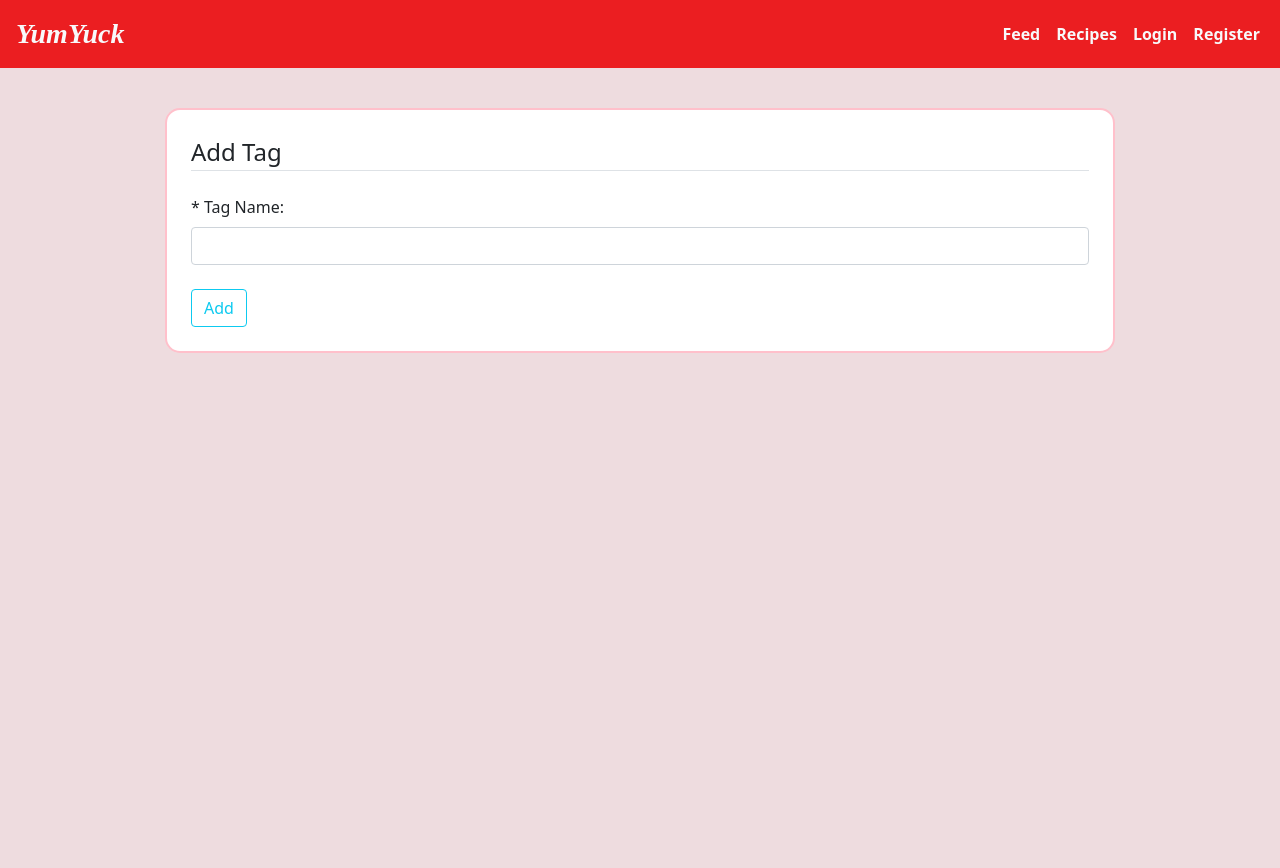
After one commit to jzd2103/DB_project, a Flask app: template templates/AddTag.html in a window 1280 px wide. The commit adds this page. Run offline with Flask 3, Linux system fonts and the light colour scheme; the template is opened without the code that fills it, so the values that code supplies are empty; parts of the project's set-up code (start-up, migrations or seed data) failed here and were passed over.

Commit message:
Add Tags

```diff
--- a/server.py
+++ b/server.py
@@ -192,13 +192,39 @@ def edit_profile():
 
 	return render_template('update_profile.html', logged_in=logged_in)
 
-@app.route('/rate', methods=['GET'])
+@app.route('/rate', methods=['GET', 'POST'])
 def rate():
 	global logged_in
 	global user_id
 
 	if(not logged_in):
 		flash('You are not logged in', 'danger')
+		return redirect('/')
+
+	if request.method == 'POST':
+		post_id = request.form['post_id']
+		comment = request.form['comment']
+
+		if not comment:
+			flash("No comment entered")
+			return redirect('/')
+
+		params = {'post_id': post_id, 'comment': comment, 'user_id': user_id}
+
+		check_query = """Select * from Rate where user_id = (:user_id) and post_id = (:post_id)"""
+		exists_rate = g.conn.execute(text(check_query), params).fetchone()
+
+		if exists_rate:
+			set_comment = """Update Rate Set Comment = (:comment) Where user_id = (:user_id) AND post_id = (:post_id)"""
+			g.conn.execute(text(set_comment), params)
+			flash('Rate updated', 'success')
+		else:
+			insertion_query = """INSERT INTO Rate (User_ID, Post_ID, Comment)
+							     VALUES (:user_id, :post_id, :comment)"""
+			g.conn.execute(text(insertion_query), params)
+			flash('Rating added successfully', 'success')
+
+		g.conn.commit()
 		return redirect('/')
 
 	post_id = request.args.get('post_id')
@@ -221,6 +247,53 @@ def rate():
 
 	g.conn.commit()
 	return redirect('/')
+
+@app.route('/AddTag', methods=['POST', 'GET'])
+def add_tag():
+	global logged_in
+
+	if(not logged_in):
+		flash('You are not logged in', 'danger')
+		return redirect('/')
+
+	if request.method == 'POST':
+		post_id = request.form.get('post_id', None)
+		recipe_id = request.form.get('recipe_id', None)
+		tag = request.form['tag']
+
+		if not tag:
+			flash("Nothing was entered", 'danger')
+			return redirect(f'/AddTag?post_id={post_id}')
+
+		param = {'tag': tag}
+		select_query = """Select Tag_ID from Tags Where Tag_Name = (:tag)"""
+		tag_exists = g.conn.execute(text(select_query), param).fetchone()
+
+		if tag_exists:
+			tag_id = tag_exists[0]
+
+			if post_id:
+				params = {'post_id': post_id, 'tag_id': tag_id}
+				insertion_query = """INSERT INTO Have_Post_Tag (Post_ID, Tag_ID)
+							         VALUES (:post_id, :tag_id)"""
+			elif recipe_id:
+				params = {'recipe_id': recipe_id, 'tag_id': tag_id}
+				insertion_query = """INSERT INTO Have_Recipe_Tag (Recipe_ID, Tag_ID)
+							         VALUES (:recipe_id, :tag_id)"""
+
+			g.conn.execute(text(insertion_query), params)
+			g.conn.commit()
+
+			if post_id:
+				flash('Tag added successfully to post', 'success')
+			elif recipe_id:
+				flash('Tag added successfully to Recipe', 'success')
+			return redirect('/Profile')
+		else:
+			flash("The tag name entered doesn't exist yet. Create a new tag", 'danger')
+			return redirect('/Create')
+
+	return render_template('AddTag.html', logged_in = logged_in)
 
 @app.route('/EditPost', methods=['POST', 'GET'])
 def edit_post():
--- a/static/style.css
+++ b/static/style.css
@@ -38,4 +38,6 @@ div h1{
 .comments{
     border: 1px solid pink;
     border-radius: 25px;
+    max-height: 200px;
+    overflow-y: auto;
 }
--- /dev/null
+++ b/templates/AddTag.html
@@ -0,0 +1,27 @@
+{% extends "layout.html" %}
+{% block content %}
+    <div class="container mt-4">
+        <div class="row justify-content-center">
+            <div class="col-10 light-border light-background p-4">
+
+                <form method="POST" action="/AddTag">
+
+                    {% if request.args.get('post_id') %}
+                        <input type="hidden" name="post_id" value="{{ request.args.get('post_id') }}">
+                    {% endif %}
+                    {% if request.args.get('recipe_id') %}
+                        <input type="hidden" name="recipe_id" value="{{ request.args.get('recipe_id') }}">
+                    {% endif %}
+
+                    <fieldset class="form-group">
+                        <legend class="border-bottom mb-4">Add Tag</legend>
+                            <label for="Tag" class="form-label">* Tag Name:</label><br>
+                            <input type="text" id="Tag" name="tag" class="form-control"><br>
+                            <input type="submit" value="Add" class = "btn btn-outline-info">
+                    </fieldset>
+                </form>
+
+            </div>
+        </div>
+    </div>
+{% endblock %}
--- a/templates/edit_post.html
+++ b/templates/edit_post.html
@@ -22,6 +22,7 @@
 
                     <input type="submit" value="Update" class = "btn btn-outline-info">
                 </fieldset>
+
             </form>
         </div>
     </div>
--- a/templates/profile.html
+++ b/templates/profile.html
@@ -39,6 +39,7 @@
                                 <p>{{ post.caption }}</p>
                             </div>
                             <a class="btn btn-outline-info" href="/EditPost?post_id={{ post.post_id }}">Update Post</a>
+                            <a class="btn btn-outline-info mt-2" href="/AddTag?recipe_id=&post_id={{ post.post_id }}">Add Tag</a>
                         </div>
                     {% endfor %}
                 </div>
@@ -82,6 +83,7 @@
                                 </ol>
                             </div>
                             <a class="btn btn-outline-info" href="/EditRecipe?recipe_id={{ recipe.recipe_id }}">Edit Recipe</a>
+                            <a class="btn btn-outline-info mt-2" href="/AddTag?recipe_id={{ recipe.recipe_id }}&post_id=">Add Tag</a>
                         </div>
                     {% endfor %}
                 </div>
```
Also changed, not shown: templates/feed.html (+15 -0 lines).
